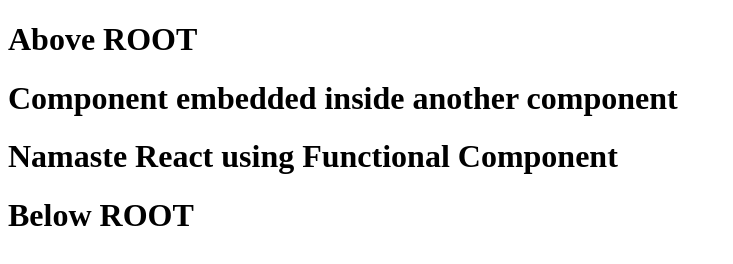
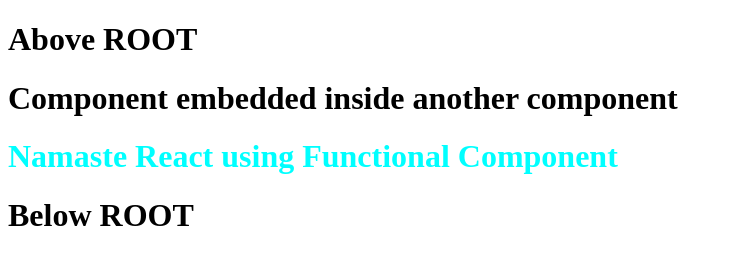
Before and after one commit to SagarikaJaiswal/Namaste-React, a React app: page / in a window 1280 px wide. Shown: the whole page, without its empty margins (0-733 px from the left). Built offline with nearby package versions, Linux system fonts and the light colour scheme.

Commit message:
css changes

```diff
--- a/index.css
+++ b/index.css
@@ -1,3 +1,7 @@
 #heading {
     color: red;
 }
+
+.head {
+    color: aqua;
+}
```
